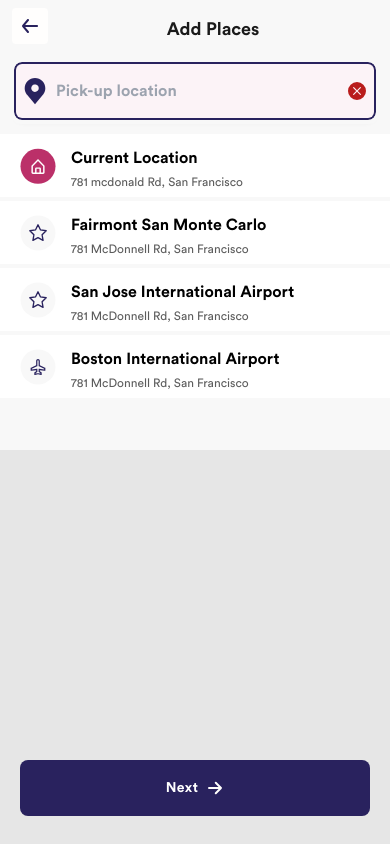
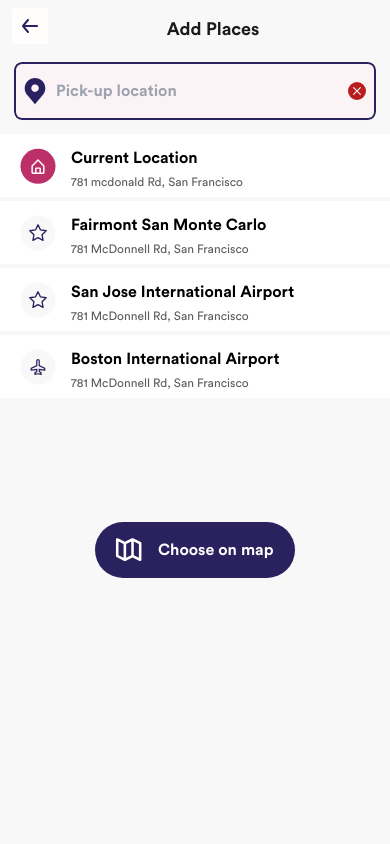
Before and after one commit to shohan-ch/ride-sharing-platform, a Next.js app: page /help/add_places in a window 390 px wide. Built offline with nearby package versions, Linux system fonts and the light colour scheme.

Commit message:
Help add location some refactor

```diff
--- a/src/components/Help/AddPlaces/HelpAddPlacesView.jsx
+++ b/src/components/Help/AddPlaces/HelpAddPlacesView.jsx
@@ -40,7 +40,7 @@ const HelpAddPlacesView = () => {
   return (
     <>
       <section className="sec items-center justify-center md:block md:h-full md:w-full lg:flex lg:justify-start lg:pl-[480px] lg:pt-[10px] 2xs:block 2xs:h-full 2xs:w-full">
-        <div className="wrapper relative bg-gray-1 pt-5 dark:bg-dark-bg sm:pb-8  sm:dark:border-0 lg:w-[428px] lg:rounded-3xl lg:dark:border 2xl:min-h-[85vh] 3xl:min-h-[88vh] 2xs:w-auto 2xs:pt-2 2xs:pb-10 2xs:dark:border-0">
+        <div className="wrapper relative h-[100vh] bg-gray-1 pt-5  dark:bg-dark-bg sm:pb-8 sm:dark:border-0 lg:w-[428px] lg:rounded-3xl lg:dark:border 2xl:min-h-[85vh] 3xl:h-[88vh] 2xs:w-auto 2xs:pt-2 2xs:pb-10 2xs:dark:border-0">
           <div className=" sm:pt-4 sm:text-left lg:pt-0 2xs:px-0 2xs:pt-0 2xs:text-left">
             <div className="scroll_div h-full overflow-y-auto overflow-x-hidden py-2 dark:border-[#2C2C35] md:h-full lg:h-[390px] xl:h-[490px] 2xl:h-[390px] 3xl:h-[700px] 2xs:pt-0">
               <div className="pickup_header mb-10 flex md:px-6 lg:px-8 2xs:mb-5 2xs:px-3">
@@ -61,10 +61,12 @@ const HelpAddPlacesView = () => {
                 />
               </div>
 
-              <LocationList locationData={locationData} />
+              <div className="pb-[80px]">
+                <LocationList locationData={locationData} />
+              </div>
             </div>
 
-            <div className="absolute left-0 right-0 mx-5 md:bottom-0 lg:absolute lg:bottom-[22px] 2xs:fixed 2xs:bottom-[8px] 2xs:left-0 2xs:right-0">
+            <div className="absolute left-0 right-0 mx-5 hidden md:bottom-0 lg:absolute lg:bottom-[22px] lg:block 2xs:fixed 2xs:bottom-[8px] 2xs:left-0 2xs:right-0">
               <Button
                 color="blue"
                 iconPosition="right"
@@ -74,6 +76,25 @@ const HelpAddPlacesView = () => {
                 Next
               </Button>
             </div>
+
+            <button
+              onClick="location.href=''"
+              className="mx-auto mt-8 mb-5 block flex w-[200px] items-center rounded-[71px]  bg-[#29225E] py-4 px-5 text-[16px]  font-bold text-bg-color hover:bg-primary-hover dark:bg-[#493DA8] dark:hover:bg-[#29225E] lg:hidden"
+            >
+              <svg
+                width={27}
+                height={24}
+                viewBox="0 0 27 24"
+                fill="none"
+                xmlns="http://www.w3.org/2000/svg"
+              >
+                <path
+                  d="M25.7449 4.08479L18.0949 0.259788C17.9177 0.171149 17.7224 0.125 17.5243 0.125C17.3262 0.125 17.1309 0.171149 16.9538 0.259788L9.87495 3.80046L2.79488 0.259788C2.60044 0.162629 2.3844 0.11679 2.16727 0.126624C1.95013 0.136458 1.73912 0.201639 1.55426 0.315975C1.36941 0.430311 1.21685 0.590007 1.11108 0.779895C1.00532 0.969782 0.94985 1.18356 0.949951 1.40091V17.9759C0.949951 18.4591 1.2228 18.9003 1.65503 19.117L9.30503 22.942C9.48216 23.0307 9.67751 23.0768 9.87559 23.0768C10.0737 23.0768 10.269 23.0307 10.4462 22.942L17.525 19.4014L24.605 22.9408C24.7989 23.0388 25.0148 23.0853 25.2319 23.0757C25.4489 23.0661 25.6599 23.0008 25.8443 22.8859C26.2204 22.6526 26.45 22.2433 26.45 21.8009V5.22591C26.45 4.74269 26.1771 4.30154 25.7449 4.08479ZM11.15 6.01386L16.25 3.46386V17.188L11.15 19.738V6.01386ZM3.49995 3.46386L8.59995 6.01386V19.738L3.49995 17.188V3.46386ZM23.9 19.738L18.8 17.188V3.46386L23.9 6.01386V19.738Z"
+                  fill="#FFFEFD"
+                />
+              </svg>
+              <span className="ml-4">Choose on map</span>
+            </button>
           </div>
         </div>
       </section>
```
